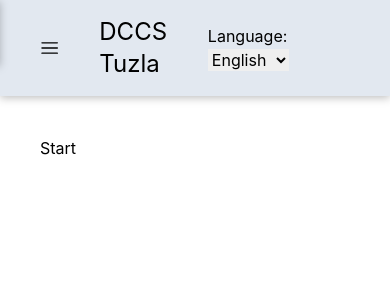
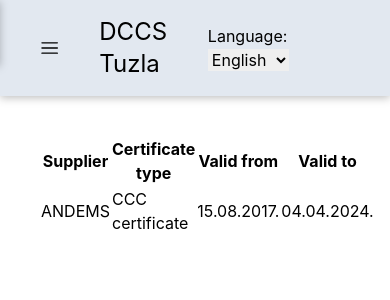
Before and after one commit to Bego96/Certificate-App, a React (Create React App) app: page /Certificate-overview in a window 390 px wide. Shown: the top 300 px of the page. Built offline with nearby package versions, Linux system fonts and the light colour scheme.

Commit message:
Completed basic beginning structure for table and fixed responsive for sidebar and main container

```diff
--- a/package.json
+++ b/package.json
@@ -9,6 +9,7 @@
     "react": "^18.2.0",
     "react-dom": "^18.2.0",
     "react-icons": "^4.11.0",
+    "react-router-dom": "^6.16.0",
     "react-scripts": "5.0.1",
     "web-vitals": "^2.1.4"
   },
--- a/src/App.js
+++ b/src/App.js
@@ -2,8 +2,9 @@
 import { useState } from 'react';
 import './App.css';
 import Sidebar from './components/sidebar';
-import Homepage from './components/homepage';
 import Header from './components/header';
+import { BrowserRouter, Routes, Route } from "react-router-dom";
+import MainContainer from './components/mainContainer';
 
 function App() {
 
@@ -17,8 +18,12 @@
   return (
     <div className="App relative">
       <Header toggleSidebar={toggleSidebar} showSidebar={showSidebar}/>
-      <Sidebar toggleSidebar={toggleSidebar} showSidebar={showSidebar}/>
-      <Homepage toggleSidebar={toggleSidebar} showSidebar={showSidebar}/>
+      <BrowserRouter>
+        <Sidebar toggleSidebar={toggleSidebar} showSidebar={showSidebar}/>
+
+          <MainContainer toggleSidebar={toggleSidebar} showSidebar={showSidebar}/>
+
+      </BrowserRouter>
     </div>
   );
 }
--- /dev/null
+++ b/src/components/certificateOverview.jsx
@@ -0,0 +1,38 @@
+const CertificateOverview = () => {
+    return (
+        <div>
+            <table>
+                <tr>
+                    <th>
+                        Supplier
+                    </th>
+                    <th>
+                        Certificate type
+                    </th>
+                    <th>
+                        Valid from
+                    </th>
+                    <th>
+                        Valid to
+                    </th>
+                </tr>
+                <tr>
+                    <td>
+                        ANDEMS
+                    </td>
+                    <td>
+                        CCC certificate
+                    </td>
+                    <td>
+                        15.08.2017.
+                    </td>
+                    <td>
+                        04.04.2024.
+                    </td>
+                </tr>
+            </table>
+        </div>
+    )
+}
+
+export default CertificateOverview;
--- a/src/components/header.jsx
+++ b/src/components/header.jsx
@@ -5,7 +5,7 @@
     return (
         <div className="box-border flex justify-between items-center drop-shadow-[0_2px_4px_rgba(0,0,0,0.25)] bg-slate-200 px-10 py-4">
             <div className="flex items-center">
-                <RxHamburgerMenu size={24} onClick={() => props.toggleSidebar()}/>
+                <RxHamburgerMenu size={24} onClick={() => props.toggleSidebar()} className='cursor-pointer'/>
                 <h1 className='text-2xl ml-10'>DCCS Tuzla</h1>
             </div>
             <div>
--- a/src/components/home.jsx
+++ b/src/components/home.jsx
@@ -1,6 +1,7 @@
 import HomeNavigation from "./homeNavigation"
 import{ AiFillHome} from 'react-icons/ai'
 import { useState } from "react";
+import { Outlet, Link } from "react-router-dom";
 
 const Home = () => {
 
@@ -8,9 +9,11 @@
 
     return (
         <div>
-            <div className="flex items-center border-l-8 border-blue-500 px-6 py-2 mb-6" onClick={()=> {setShowHomeNav(!showHomeNav)}}>
-                <AiFillHome color='#3b82f6' size={20}/><span className="ml-2 text-blue-500 text-lg">Start</span>
-            </div>
+            <Link to='/'>
+                <div className="cursor-pointer flex items-center border-l-8 border-blue-500 px-6 py-2 mb-6" onClick={()=> {setShowHomeNav(!showHomeNav)}}>
+                    <AiFillHome color='#3b82f6' size={20}/><span className="ml-2 text-blue-500 text-lg">Start</span>
+                </div>
+            </Link>
             {showHomeNav ? <HomeNavigation /> : null}
         </div>
     )
--- a/src/components/homeNavigation.jsx
+++ b/src/components/homeNavigation.jsx
@@ -1,6 +1,7 @@
 import {RxHamburgerMenu} from 'react-icons/rx';
 import { BiSolidDownArrow, BiSolidUpArrow} from 'react-icons/bi';
 import { useState } from 'react';
+import { Outlet, Link } from "react-router-dom";
 
 const HomeNavigation = () => {
 
@@ -10,7 +11,7 @@
 
     return (
         <div className="text-blue-600 pl-8">
-            <div className="flex items-center w-full justify-between" onClick={() => setOpenList(!openList)}>
+            <div className="flex items-center w-full justify-between cursor-pointer" onClick={() => setOpenList(!openList)}>
                 <div className='flex items-center'>
                     <RxHamburgerMenu color='#3b82f6' size={24}/>
                     <p className="ml-2">Machine learning</p>
@@ -22,9 +23,9 @@
             {
                 openList ?
                 <ul className="pl-8 mt-8">
-                <li>Example 1</li>
-                <li>Example 2</li>
-                <li>Example 3</li>
+                    <Link to="/Certificate-overview"><li className='cursor-pointer my-2'>Example 1</li></Link>
+                    <li className='cursor-pointer my-2'>Example 2</li>
+                    <li className='cursor-pointer my-2'>Example 3</li>
                 </ul> : null
             }
 
--- a/src/components/homepage.jsx
+++ b/src/components/homepage.jsx
@@ -2,7 +2,7 @@
     return (
         <>
 
-            <div className={`laptop:absolute laptop:top-16 p-10 ${props.showSidebar ? ' laptop:left-[30%] desktop:left-[20%]' : ' laptop:left-0'}`}>
+            <div >
                 Start
             </div>
         </>
--- /dev/null
+++ b/src/components/mainContainer.jsx
@@ -0,0 +1,17 @@
+import { BrowserRouter, Routes, Route } from "react-router-dom";
+import Homepage from "./homepage";
+import CertificateOverview from "./certificateOverview";
+
+
+const MainContainer = (props) => {
+    return (
+        <div className={`laptop:absolute laptop:top-16 box-border p-10 ${props.showSidebar ? ' laptop:left-[30%] desktop:left-[20%] laptop:w-[70%] desktop:w-[80%]' : ' laptop:left-0 w-full'}`}>
+            <Routes>
+                <Route path='/' element={<Homepage />}/>
+                <Route path='/Certificate-overview' element={<CertificateOverview />}/>
+            </Routes>
+        </div>
+    )
+}
+
+export default MainContainer;
--- a/src/components/sidebar.jsx
+++ b/src/components/sidebar.jsx
@@ -3,6 +3,7 @@
 import { useState  } from 'react';
 import Home from './home';
 import { AiOutlineClose } from 'react-icons/ai';
+import { BrowserRouter, Routes, Route } from "react-router-dom";
 
 const Sidebar = (props) => {
 
```
Also changed, not shown: 1 other file (tests, documents, lock files or other folders).
